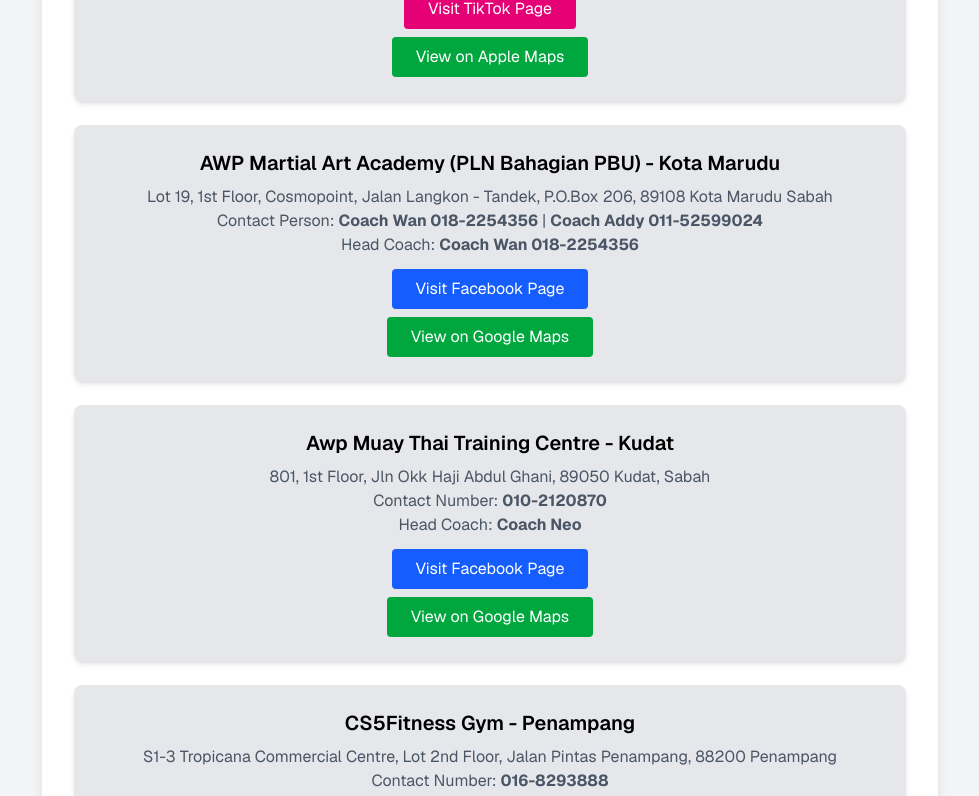
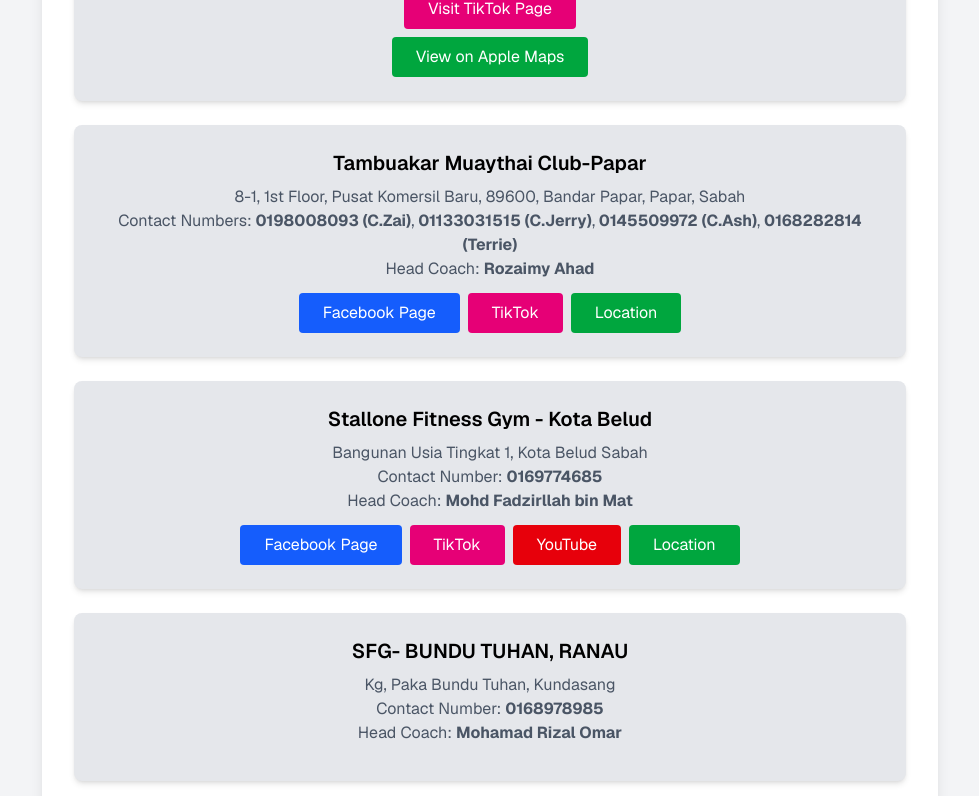
Before and after one commit to dhillon80/muaythai-sabah, a Next.js app: page /directory in a window 1280 px wide. Shown: the part 659-1455 px from the top of the page, without its empty margins (150-1129 px from the left). Built offline with nearby package versions, Linux system fonts and the light colour scheme.

Commit message:
Added Tambuakar Gym and updated Stallone Fitness Gym

```diff
--- a/app/directory/page.js
+++ b/app/directory/page.js
@@ -33,7 +33,49 @@ export default function Directory() {
             <Link href="https://maps.apple.com/?address=88200%20Kota%20Kinabalu,%20Sabah,%20Malaysia&auid=6097815412148545768&ll=5.918426,116.060878&lsp=7618&q=88200&t=m" target="_blank" rel="noopener noreferrer" className="bg-green-600 text-white px-6 py-2 mt-2 rounded hover:bg-green-700">View on Apple Maps</Link>
           </div>
 
-          {/* 3. AWP Martial Art Academy - Kota Marudu */}
+          {/* 3. TAMBUAKAR MUAYTHAI CLUB PAPAR */}
+          <div className="flex flex-col items-center justify-between p-6 bg-gray-200 rounded-lg shadow-md">
+            <h2 className="text-xl font-semibold mb-2">Tambuakar Muaythai Club-Papar</h2>
+            <p className="text-gray-600">8-1, 1st Floor, Pusat Komersil Baru, 89600, Bandar Papar, Papar, Sabah</p>
+            <p className="text-gray-600">
+              Contact Numbers:
+              <strong> 0198008093 (C.Zai)</strong>,
+              <strong> 01133031515 (C.Jerry)</strong>,
+              <strong> 0145509972 (C.Ash)</strong>,
+              <strong> 0168282814 (Terrie)</strong>
+            </p>
+            <p className="text-gray-600 mb-3">Head Coach: <strong>Rozaimy Ahad</strong></p>
+            <div className="flex flex-col sm:flex-row gap-2">
+              <Link href="https://www.facebook.com/share/1JL6ax6rDG/" target="_blank" rel="noopener noreferrer" className="bg-blue-600 text-white px-6 py-2 rounded hover:bg-blue-700">Facebook Page</Link>
+              <Link href="https://www.tiktok.com/@tmc202002?_t=ZS-8wVAcQUHLnz&_r=1" target="_blank" rel="noopener noreferrer" className="bg-pink-600 text-white px-6 py-2 rounded hover:bg-pink-700">TikTok</Link>
+              <Link href="https://maps.app.goo.gl/avCZJsnyLoTVA4kZA?g_st=ac" target="_blank" rel="noopener noreferrer" className="bg-green-600 text-white px-6 py-2 rounded hover:bg-green-700">Location</Link>
+            </div>
+          </div>
+
+          {/* 4. Stallone Fitness Gym */}
+<div className="flex flex-col items-center justify-between p-6 bg-gray-200 rounded-lg shadow-md">
+  <h2 className="text-xl font-semibold mb-2">Stallone Fitness Gym - Kota Belud</h2>
+  <p className="text-gray-600">Bangunan Usia Tingkat 1, Kota Belud Sabah</p>
+  <p className="text-gray-600">Contact Number: <strong>0169774685</strong></p>
+  <p className="text-gray-600 mb-3">Head Coach: <strong>Mohd Fadzirllah bin Mat</strong></p>
+  <div className="flex flex-col sm:flex-row gap-2">
+    <Link href="https://www.facebook.com/share/19P4rDEHwt/" target="_blank" rel="noopener noreferrer" className="bg-blue-600 text-white px-6 py-2 rounded hover:bg-blue-700">Facebook Page</Link>
+    <Link href="https://www.tiktok.com/@stallonegym?_t=ZS-8wV9Pbwpf5E&_r=1" target="_blank" rel="noopener noreferrer" className="bg-pink-600 text-white px-6 py-2 rounded hover:bg-pink-700">TikTok</Link>
+    <Link href="https://www.youtube.com/@sfg2017" target="_blank" rel="noopener noreferrer" className="bg-red-600 text-white px-6 py-2 rounded hover:bg-red-700">YouTube</Link>
+    <Link href="https://maps.app.goo.gl/kj3zBSLhi4HHhgDT7?g_st=com.google.maps.preview.copy" target="_blank" rel="noopener noreferrer" className="bg-green-600 text-white px-6 py-2 rounded hover:bg-green-700">Location</Link>
+  </div>
+</div>
+
+{/* 5. STALLONE FITNESS GYM- Bundu Tuhan */}
+<div className="flex flex-col items-center justify-between p-6 bg-gray-200 rounded-lg shadow-md mt-6">
+  <h2 className="text-xl font-semibold mb-2">SFG- BUNDU TUHAN, RANAU</h2>
+  <p className="text-gray-600">Kg, Paka Bundu Tuhan, Kundasang</p>
+  <p className="text-gray-600">Contact Number: <strong>0168978985</strong></p>
+  <p className="text-gray-600 mb-3">Head Coach: <strong>Mohamad Rizal Omar</strong></p>
+  {/* Add social media links if available */}
+</div>
+
+          {/* 5. AWP Martial Art Academy - Kota Marudu */}
           <div className="flex flex-col items-center justify-between p-6 bg-gray-200 rounded-lg shadow-md">
             <h2 className="text-xl font-semibold mb-2">AWP Martial Art Academy (PLN Bahagian PBU) - Kota Marudu</h2>
             <p className="text-gray-600">Lot 19, 1st Floor, Cosmopoint, Jalan Langkon - Tandek, P.O.Box 206, 89108 Kota Marudu Sabah</p>
@@ -43,7 +85,7 @@ export default function Directory() {
             <Link href="https://g.co/kgs/a78JkEk" target="_blank" rel="noopener noreferrer" className="bg-green-600 text-white px-6 py-2 mt-2 rounded hover:bg-green-700">View on Google Maps</Link>
           </div>
 
-          {/* 4. Awp Muay Thai Training Centre - Kudat */}
+          {/* 6. Awp Muay Thai Training Centre - Kudat */}
           <div className="flex flex-col items-center justify-between p-6 bg-gray-200 rounded-lg shadow-md">
             <h2 className="text-xl font-semibold mb-2">Awp Muay Thai Training Centre - Kudat</h2>
             <p className="text-gray-600">801, 1st Floor, Jln Okk Haji Abdul Ghani, 89050 Kudat, Sabah</p>
@@ -53,7 +95,7 @@ export default function Directory() {
             <Link href="https://maps.app.goo.gl/gRR1xhiAcQYUHZr16" target="_blank" rel="noopener noreferrer" className="bg-green-600 text-white px-6 py-2 mt-2 rounded hover:bg-green-700">View on Google Maps</Link>
           </div>
 
-          {/* 5. CS5Fitness Gym - Penampang */}
+          {/* 7. CS5Fitness Gym - Penampang */}
           <div className="flex flex-col items-center justify-between p-6 bg-gray-200 rounded-lg shadow-md">
             <h2 className="text-xl font-semibold mb-2">CS5Fitness Gym - Penampang</h2>
             <p className="text-gray-600">S1-3 Tropicana Commercial Centre, Lot 2nd Floor, Jalan Pintas Penampang, 88200 Penampang</p>
@@ -62,16 +104,16 @@ export default function Directory() {
             <Link href="https://www.facebook.com/share/15PnhtUh6C/" target="_blank" rel="noopener noreferrer" className="bg-blue-600 text-white px-6 py-2 rounded hover:bg-blue-700">Visit Facebook Page</Link>
           </div>
 
-          {/* 6. D&apos;Sha Muayfit Tawau */}
+          {/* 8. D'Sha Muayfit Tawau */}
           <div className="flex flex-col items-center justify-between p-6 bg-gray-200 rounded-lg shadow-md">
-            <h2 className="text-xl font-semibold mb-2">D&apos;Sha Muayfit Tawau</h2>
+            <h2 className="text-xl font-semibold mb-2">D'Sha Muayfit Tawau</h2>
             <p className="text-gray-600">Jalan Sin Onn, Lorong Jelita 1, No. 1007, 91000 Tawau, Sabah</p>
             <p className="text-gray-600">Contact Number: <strong>0165525785</strong></p>
             <p className="text-gray-600 mb-3">Head Coach: <strong>Coach Sharon Andrea Gerald</strong></p>
             <Link href="https://web.facebook.com/DShaMuaythaiTawau" target="_blank" rel="noopener noreferrer" className="bg-blue-600 text-white px-6 py-2 rounded hover:bg-blue-700">Visit Facebook Page</Link>
           </div>
 
-          {/* 7. Garagas Fight Team - Keningau */}
+          {/* 9. Garagas Fight Team - Keningau */}
           <div className="flex flex-col items-center justify-between p-6 bg-gray-200 rounded-lg shadow-md">
             <h2 className="text-xl font-semibold mb-2">Garagas Fight Team - Keningau</h2>
             <p className="text-gray-600">Lot D8, 2nd Floor Keningau Plaza, 89000 Keningau, Sabah</p>
@@ -80,9 +122,9 @@ export default function Directory() {
             <Link href="https://www.facebook.com/TEAMGARAGAS" target="_blank" rel="noopener noreferrer" className="bg-blue-600 text-white px-6 py-2 rounded hover:bg-blue-700">Visit Facebook Page</Link>
           </div>
 
-          {/* 8. KALAI BROTHERS - Sandakan */}
+          {/* 10. KALAI BROTHERS - Sandakan */}
           <div className="flex flex-col items-center justify-between p-6 bg-gray-200 rounded-lg shadow-md">
-            <h2 className="text-xl font-semibold mb-2">KALAI BROTHERS - Sandakan</h2>
+            <h2 className="text-xl font-semibold mb-2">Kalai Brothers - Sandakan</h2>
             <p className="text-gray-600">Lot 68 ONE AVENUE 9, SHOP/OFFICE, BANDAR UTAMA SANDAKAN LOT 68, TINGKAT 1, 90000, SANDAKAN SABAH</p>
             <p className="text-gray-600">Contact Number: <strong>0183447020</strong></p>
             <p className="text-gray-600 mb-3">Head Coach: <strong>Erwandy bin kalai</strong></p>
@@ -92,7 +134,7 @@ export default function Directory() {
             </div>
           </div>
 
-          {/* 9. Kelab Revolution Muaythai Kota Marudu */}
+          {/* 11. Kelab Revolution Muaythai Kota Marudu */}
           <div className="flex flex-col items-center justify-between p-6 bg-gray-200 rounded-lg shadow-md">
             <h2 className="text-xl font-semibold mb-2">Kelab Revolution Muaythai Kota Marudu - Kota Marudu</h2>
             <p className="text-gray-600">Owen Jorge Sports, KM 1.3 Jalan Lotong, Peti surat 108, 89108 Kota Marudu, Sabah</p>
@@ -101,9 +143,9 @@ export default function Directory() {
             <Link href="https://g.co/kgs/Xpw33kz" target="_blank" rel="noopener noreferrer" className="bg-green-600 text-white px-6 py-2 rounded hover:bg-green-700">View Location</Link>
           </div>
 
-          {/* 10. KENINGAU MMA - Keningau */}
+          {/* 12. KENINGAU MMA - Keningau */}
           <div className="flex flex-col items-center justify-between p-6 bg-gray-200 rounded-lg shadow-md">
-            <h2 className="text-xl font-semibold mb-2">KENINGAU MMA - Keningau</h2>
+            <h2 className="text-xl font-semibold mb-2">Keningau MMA - Keningau</h2>
             <p className="text-gray-600">Lot 1, 2nd Floor Bandar Baru Keningau 89000 Sabah</p>
             <p className="text-gray-600">Contact Number: <strong>016-5096887</strong></p>
             <p className="text-gray-600 mb-3">Head Coach: <strong>Coach Mat</strong></p>
@@ -113,7 +155,7 @@ export default function Directory() {
             </div>
           </div>
 
-          {/* 11. M1 Monster Muaythai & Fitness Academy - Kota Kinabalu */}
+          {/* 13. M1 Monster Muaythai & Fitness Academy - Kota Kinabalu */}
           <div className="flex flex-col items-center justify-between p-6 bg-gray-200 rounded-lg shadow-md">
             <h2 className="text-xl font-semibold mb-2">M1 Monster Muaythai & Fitness Academy - Kota Kinabalu</h2>
             <p className="text-gray-600">TINGKAT 2, LOT 4, WISMA KKM, BATU 5 (SAME BUILDING WITH MR DIY LIKAS), 88450 KOTA KINABALU, SABAH</p>
@@ -121,7 +163,7 @@ export default function Directory() {
             <Link href="https://maps.app.goo.gl/Khf6zgu5ZKS9KuCa7" target="_blank" rel="noopener noreferrer" className="bg-green-600 text-white px-6 py-2 mt-2 rounded hover:bg-green-700">View on Google Maps</Link>
           </div>
 
-          {/* 12. M2 Monster Muaythai & Fitness Academy - Penampang */}
+          {/* 14. M2 Monster Muaythai & Fitness Academy - Penampang */}
           <div className="flex flex-col items-center justify-between p-6 bg-gray-200 rounded-lg shadow-md">
             <h2 className="text-xl font-semibold mb-2">M2 Monster Muaythai & Fitness Academy - Penampang</h2>
             <p className="text-gray-600">LOT 23, 3RD FLOOR, TAMAN VICTORY SHOPHOUSE (TOWERING PENAMPANG), JALAN PENAMPANG, 88300 KOTA KINABALU, SABAH</p>
@@ -129,7 +171,7 @@ export default function Directory() {
             <Link href="https://maps.app.goo.gl/S6NjjFkuHQKVDTMv7?g_st=awb" target="_blank" rel="noopener noreferrer" className="bg-green-600 text-white px-6 py-2 mt-2 rounded hover:bg-green-700">View on Google Maps</Link>
           </div>
 
-          {/* 13. Naga Kinabalu II - Kinarut */}
+          {/* 15. Naga Kinabalu II - Kinarut */}
           <div className="flex flex-col items-center justify-between p-6 bg-gray-200 rounded-lg shadow-md">
             <h2 className="text-xl font-semibold mb-2">Naga Kinabalu II - Kinarut</h2>
             <p className="text-gray-600">Kem brigade Dan batalion 16 PGA(PDRM), kinarut sabah</p>
@@ -141,15 +183,15 @@ export default function Directory() {
             </div>
           </div>
 
-          {/* 14. NAK MUAY RANAU GYM - Ranau */}
+          {/* 16. Nak muay ranau gym - Ranau */}
           <div className="flex flex-col items-center justify-between p-6 bg-gray-200 rounded-lg shadow-md">
-            <h2 className="text-xl font-semibold mb-2">NAK MUAY RANAU GYM - Ranau</h2>
+            <h2 className="text-xl font-semibold mb-2">Nak Muay Ranau Gym - Ranau</h2>
             <p className="text-gray-600">Kelab Belia dan Sukan Jln Ranau - Tambunan, Pekan Ranau, 89308, Ranau, Sabah</p>
             <p className="text-gray-600">Contact Number: <strong>017-8698094 (Coach Lala)</strong>, <strong>014-3860605 (Coach Rikki)</strong></p>
             <p className="text-gray-600 mb-3">Head Coach: <strong>Coach Lala & Coach Rikki</strong></p>
           </div>
 
-          {/* 15. Persatuan Muaythai Daerah Lahad Datu */}
+          {/* 17. Persatuan Muaythai Daerah Lahad Datu */}
           <div className="flex flex-col items-center justify-between p-6 bg-gray-200 rounded-lg shadow-md">
             <h2 className="text-xl font-semibold mb-2">Persatuan Muaythai Daerah Lahad Datu</h2>
             <p className="text-gray-600">Innovation Martial Arts Academy, Fajar Centre, MDLD 3275, Lot 10, 1st Floor, 91100 Lahad Datu, Sabah</p>
@@ -158,7 +200,7 @@ export default function Directory() {
             <Link href="https://web.facebook.com/profile.php?id=100082994329166" target="_blank" rel="noopener noreferrer" className="bg-blue-600 text-white px-6 py-2 rounded hover:bg-blue-700">Visit Facebook Page</Link>
           </div>
 
-          {/* 16. RNM FIGHT CLUB - Inanam */}
+          {/* 18. RNM Fight Club - Inanam */}
           <div className="flex flex-col items-center justify-between p-6 bg-gray-200 rounded-lg shadow-md">
             <h2 className="text-xl font-semibold mb-2">RNM FIGHT CLUB (RNMFC) - Inanam</h2>
             <p className="text-gray-600">LOT 17, 1ST FLOOR, TAIPAN 28, BLOCK C, JALAN TAIPAN 28, INANAM, 88450 KOTA KINABALU, SABAH</p>
@@ -173,7 +215,7 @@ export default function Directory() {
             </div>
           </div>
 
-          {/* 17. Team Karabaw Sipitang - Sipitang */}
+          {/* 19. Team Karabaw Sipitang - Sipitang */}
           <div className="flex flex-col items-center justify-between p-6 bg-gray-200 rounded-lg shadow-md">
             <h2 className="text-xl font-semibold mb-2">Team Karabaw Sipitang - Sipitang</h2>
             <p className="text-gray-600">Tingkat 2, Bangunan Tadika Chung Hwa Sipitang</p>
@@ -186,7 +228,7 @@ export default function Directory() {
             </div>
           </div>
 
-          {/* 18. Tavangkaz Muayfit - Penampang */}
+          {/* 20. Tavangkaz Muayfit - Penampang */}
           <div className="flex flex-col items-center justify-between p-6 bg-gray-200 rounded-lg shadow-md">
             <h2 className="text-xl font-semibold mb-2">Tavangkaz Muayfit - Penampang</h2>
             <p className="text-gray-600">Bilik aerobic, Kompleks Sukan Penampang, 89507 Penampang, Sabah</p>
@@ -196,7 +238,7 @@ export default function Directory() {
             <Link href="https://www.google.com/maps/place/Kompleks+Sukan+Penampang" target="_blank" rel="noopener noreferrer" className="bg-green-600 text-white px-6 py-2 mt-2 rounded hover:bg-green-700">View on Google Maps</Link>
           </div>
 
-          {/* 19. Venomous Combat & Muay Art Gym - Sandakan */}
+          {/* 21. Venomous Combat & Muay Art Gym - Sandakan */}
           <div className="flex flex-col items-center justify-between p-6 bg-gray-200 rounded-lg shadow-md">
             <h2 className="text-xl font-semibold mb-2">Venomous Combat & Muay Art Gym - Sandakan</h2>
             <p className="text-gray-600">LOT 2149C INDAH JAYA, TAMAN INDAH JAYA BATU 4, JALAN LINTAS SELATAN, 90000 SANDAKAN, SABAH</p>
@@ -204,7 +246,7 @@ export default function Directory() {
             <p className="text-gray-600 mb-3">Head Coach: <strong>Coach Mardiana</strong></p>
           </div>
 
-          {/* 20. XMUAY FITNESS - Kota Kinabalu */}
+          {/* 22. XMUAY FITNESS - Kota Kinabalu */}
           <div className="flex flex-col items-center justify-between p-6 bg-gray-200 rounded-lg shadow-md">
             <h2 className="text-xl font-semibold mb-2">XMUAY FITNESS - Kota Kinabalu</h2>
             <p className="text-gray-600">Lot D1-Level 2, Aeropod Commercial Square, Jalan Aeropod Off Jalan Kepayan, 88200 Kota Kinabalu, Sabah</p>
```
